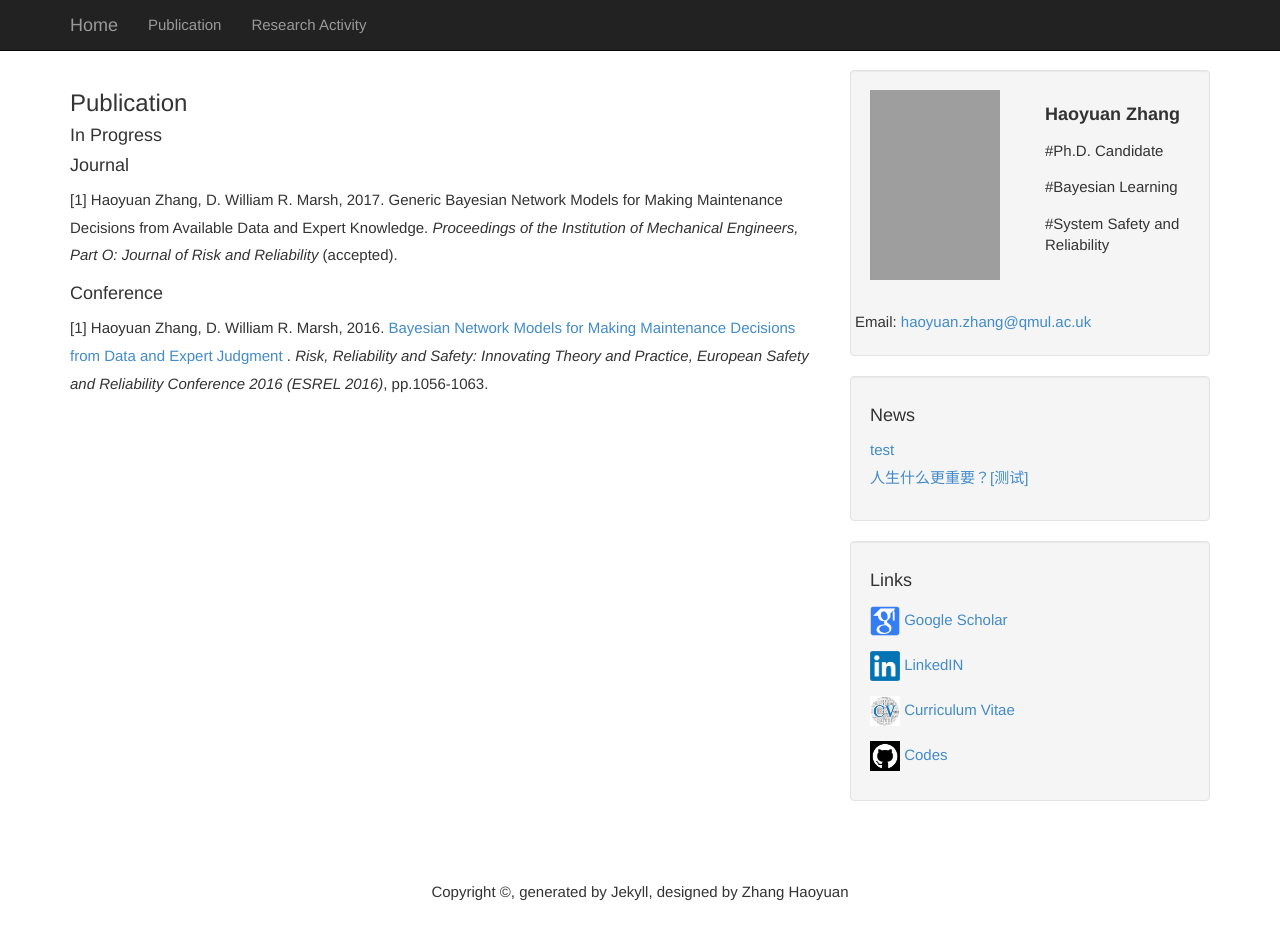
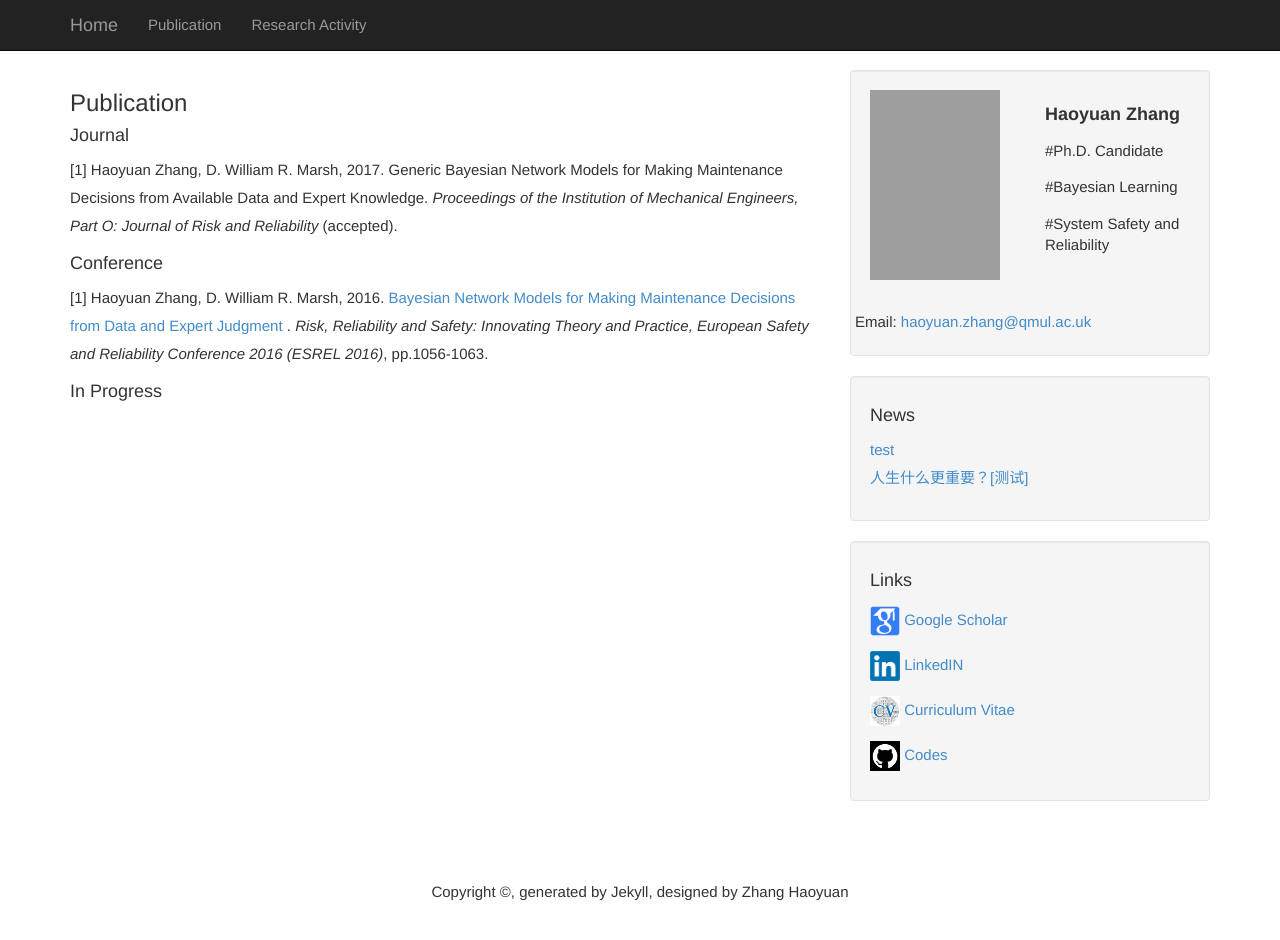
Before and after one commit to july0905/haoyuanzhang1990.github.io, a Jekyll site: the page built from pub.md, in a window 1280 px wide and 953 px high. Shown: the top 940 px of the window. Built offline with Jekyll 4.4.1, drawn with Linux system fonts in a browser that asks for light colours; grey boxes are pictures that could not be loaded.

Commit message:
Update pub.md

```diff
--- a/pub.md
+++ b/pub.md
@@ -6,12 +6,11 @@ title: "Publication"
 
 ### Publication
 
-#### In Progress
-
-
 #### Journal
 [1] Haoyuan Zhang, D. William R. Marsh, 2017. Generic Bayesian Network Models for Making Maintenance Decisions from Available Data and Expert Knowledge. <i>Proceedings of the Institution of Mechanical Engineers, Part O: Journal of Risk and Reliability</i> (accepted).
 
 #### Conference
 [1] Haoyuan Zhang, D. William R. Marsh, 2016. <a href="https://qmro.qmul.ac.uk/xmlui/bitstream/handle/123456789/13065/Marsh%20Bayesian%20Network%20Models%20for%20Making%202016%20Accepted.pdf?sequence=1">Bayesian Network Models for Making Maintenance Decisions from Data and Expert Judgment </a>. <i>
 Risk, Reliability and Safety: Innovating Theory and Practice, European Safety and Reliability Conference 2016 (ESREL 2016)</i>, pp.1056-1063.
+
+#### In Progress
```
